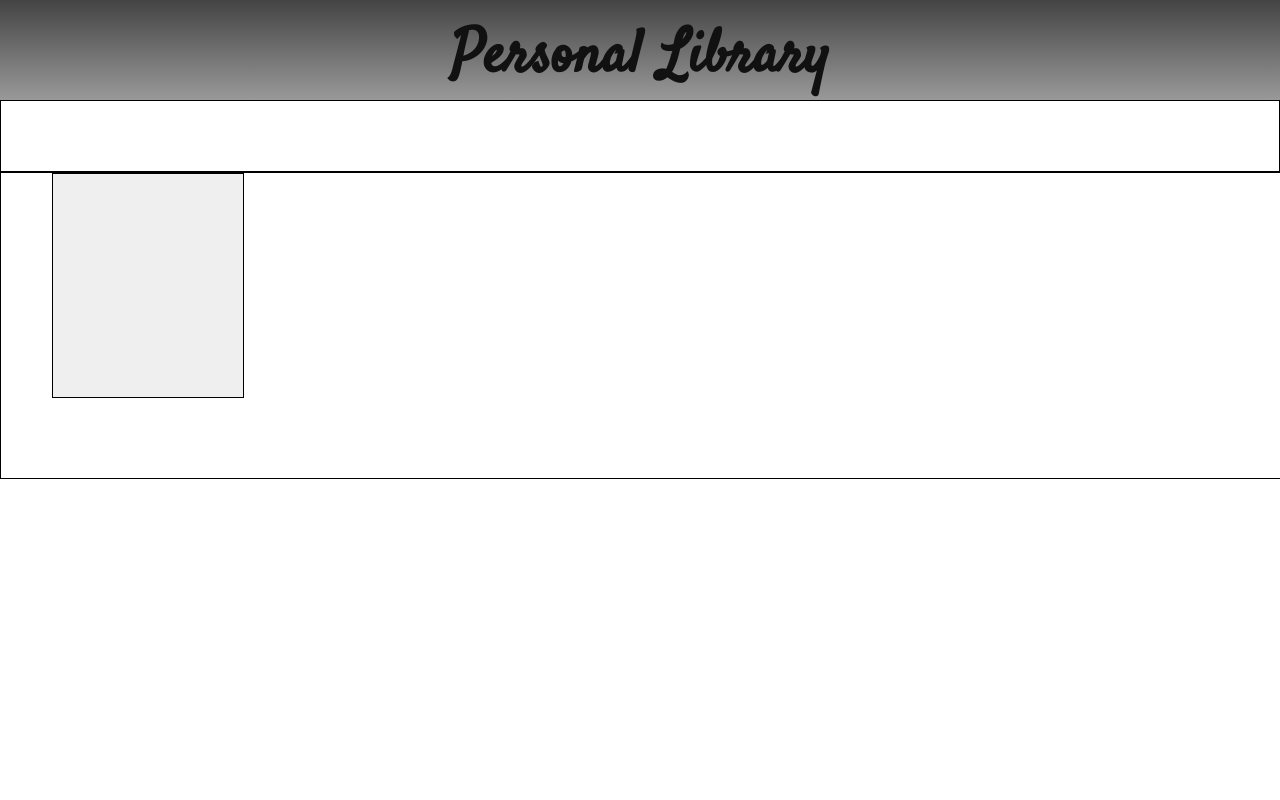
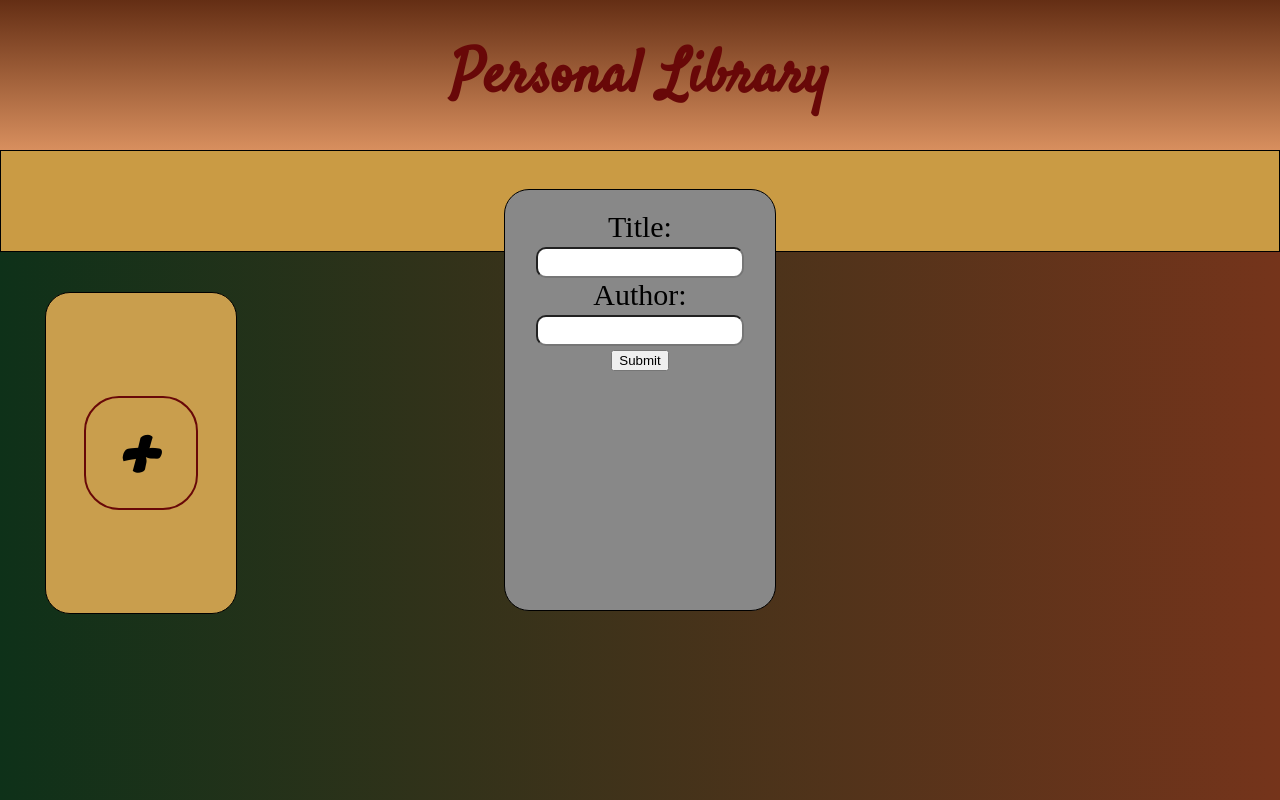
Before and after one commit to Jerriath/Library, a plain HTML site: page index.html in a window 1280 px wide. Shown: the top 800 px of the page. Drawn offline with Linux system fonts and the light colour scheme.

Commit message:
Added all necessary ui elements and a couple of functions

```diff
--- a/index.html
+++ b/index.html
@@ -14,11 +14,22 @@
 
         </div>
         <div id="library">
-            <button class="book" id="addBook">
-
-            </button>
+            <div class="book" id="addBookDiv">
+                <h2 id="addBook" class="bookText">
+                    +
+                </h2>
+            </div>
         </div>
-
+        <form id="bookForm" class="book">
+            <label for="titleInput" class="label">Title: </label>
+            <br>
+            <input type="text" name="titleInput" class="textInput" id="titleInput">
+            <label for="author" class="label">Author: </label>
+            <br>
+            <input type="text" name="authorInput" class="textInput" id="authorInput">
+            <br>
+            <input type="submit" id="submit"></input>
+        </form>
         <script src="scripts.js"></script>
     </body>
 </html>
--- a/scripts.js
+++ b/scripts.js
@@ -1,3 +1,10 @@
+//Important variables
+const bookShelf = document.querySelector("#library");
+const addBookBtn = document.querySelector("#addBook");
+const addBookDiv = document.querySelector("#addBookDiv")
+const stats = document.querySelector("#stats");
+
+
 function Book(title, author, pages, read) {
     this.title = title;
     this.author = author;
@@ -12,17 +19,49 @@ function Book(title, author, pages, read) {
 
 let library = {
     shelf: new Array(),
-    addBookToLibrary: function(book) {
+    //Function to create a new div element to add to DOM
+    addToDOM: function(book) {
+        let newBook = document.createElement("div");
+        newBook.classList.add("book");
+        let bookText = document.createElement("h2");
+        bookText.textContent = book.title;
+        bookText.classList.add("bookText");
+        newBook.appendChild(bookText);
+        let info = document.createElement("button");
+        info.textContent = "info";
+        info.addEventListener("click", function(e){
+            showInfo(e);
+        });
+        info.classList.add("infoBtn");
+        newBook.appendChild(info);
+        bookShelf.insertBefore(newBook, addBookDiv);
+    },
+    //Function to add a new book to the shelf array
+    addToLibrary: function(book) {
         this.shelf.push(book);
+        this.addToDOM(book);
     },
+    //Function for displaying current books in console
     displayBooks: function() {
         let numOfBooks = this.shelf.length;
         for (let i = 0; i < numOfBooks; i++)
         {
             console.log(this.shelf[i].info());
         }
-    }
+    },
 };
 
+//Function for info button functionality (NOT IMPLEMENTED)
+function showInfo(e) {
+    return;
+}
+
+addBookBtn.addEventListener("click", function(e) {
+    console.log(e);
+});
+
+
+
+//Test books
 let hp = new Book("Harry Potter and the Halfblood Prince", "J. K. Rowling", "hella", "not read yet");
 let hobbit = new Book("The Hobbit", "J. R. R. Tolkien", "HELLA", "not read yet");
--- a/style.css
+++ b/style.css
@@ -1,6 +1,6 @@
 #title {
-    background: linear-gradient(#444, #999);
-    height: 100px;
+    background: linear-gradient(rgb(100, 46, 20), rgb(216, 143, 94));
+    height: 150px;
     width: 100%;
     margin: 0;
     text-align: center;
@@ -10,31 +10,111 @@
 }
 
 #stats {
-    height: 70px;
+    height: 100px;
     border: 1px solid black;
+    background-color:rgb(202, 155, 68)
 }
 
 #library {
-    display: inline-block;
-    border: 1px solid black;
+    display: flex;
+    flex-wrap: wrap;
     width: 100%;
+    position: relative;
+    top: 40px;
+}
+
+#addBook {
+    margin: auto auto auto auto;
+    position: absolute;
+    font-size: 100px;
+    border: 2px solid rgb(104, 8, 8);
+    height: 110px;
+    width:110px;
+    border-radius: 35px;
+    left: 0;
+    right: 0;
+    margin-left: auto;
+    margin-right: auto;
+    top: 0;
+    bottom: 0;
+    margin-top: auto;
+    margin-bottom: auto
+}
+
+#addBook:hover {
+    border: 5px solid rgb(104, 8, 8);
+}
+
+#bookForm {
+    display: inherit;
+    position: fixed;
+    left: 0;
+    right: 0;
+    margin-left: auto;
+    margin-right: auto;
+    top: 0;
+    bottom: 0;
+    margin-top: auto;
+    margin-bottom: auto;
+    background-color: #888;
+    width: 250px;
+    height: 400px;
+    text-align: center;
 }
 
 .book {
-    width: 15%;
-    height: 225px;
-    border: 1px solid black;
-    margin-left: 4%;
+    position: relative;
+    width: 170px;
+    height: 300px;
+    border: 1px solid rgb(0, 0, 0);
+    margin-left: 3.5%;
     margin-bottom: 80px;
+    margin-right: 0px;
+    padding-left: 10px;
+    padding-right: 10px;
+    padding-top: 20px;
+    font-family: satisfy;
+    text-align: center;
+    background-color: rgb(201, 158, 77);
+    border-radius: 25px;
+    font-size: 20px !important
 }
 
-h1 {
-    margin: 0;
-    color: #111;
-    position: relative;
-    top: 15px;
+.infoBtn {
+    border-radius: 20px;
+    height: 30px;
+    width: 60px;
+    background-color:rgb(216, 143, 94);
+    border-color:black;
+}
+
+.infoBtn:hover {
+    border: 4px solid rgb(100, 46, 20);
+}
+
+.textInput {
+    width: 200px;
+    height: 25px;
+    border-radius: 10px;
+    background-color:rgb(255, 255, 255);
+}
+
+.label {
+    font-family: 'Times New Roman', Times, serif;
+    font-size: 30px;
+
 }
 
 body {
     margin: 0px 0px 0px 0px;
+    background: linear-gradient(90deg, rgb(14, 49, 25), rgb(117, 52, 27));
+    height: 1080px;
 }
+
+
+h1 {
+    margin: 0;
+    color: rgb(104, 8, 8);
+    position: relative;
+    top: 35px;
+}
```
